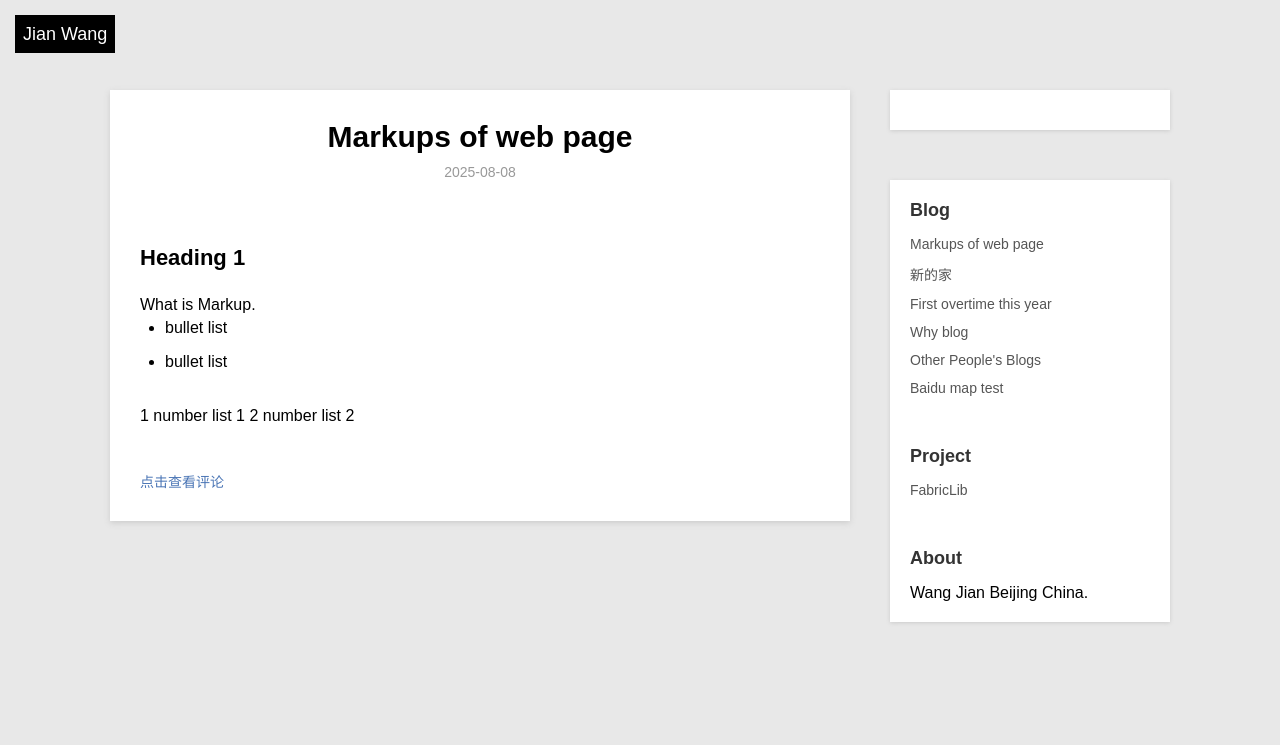
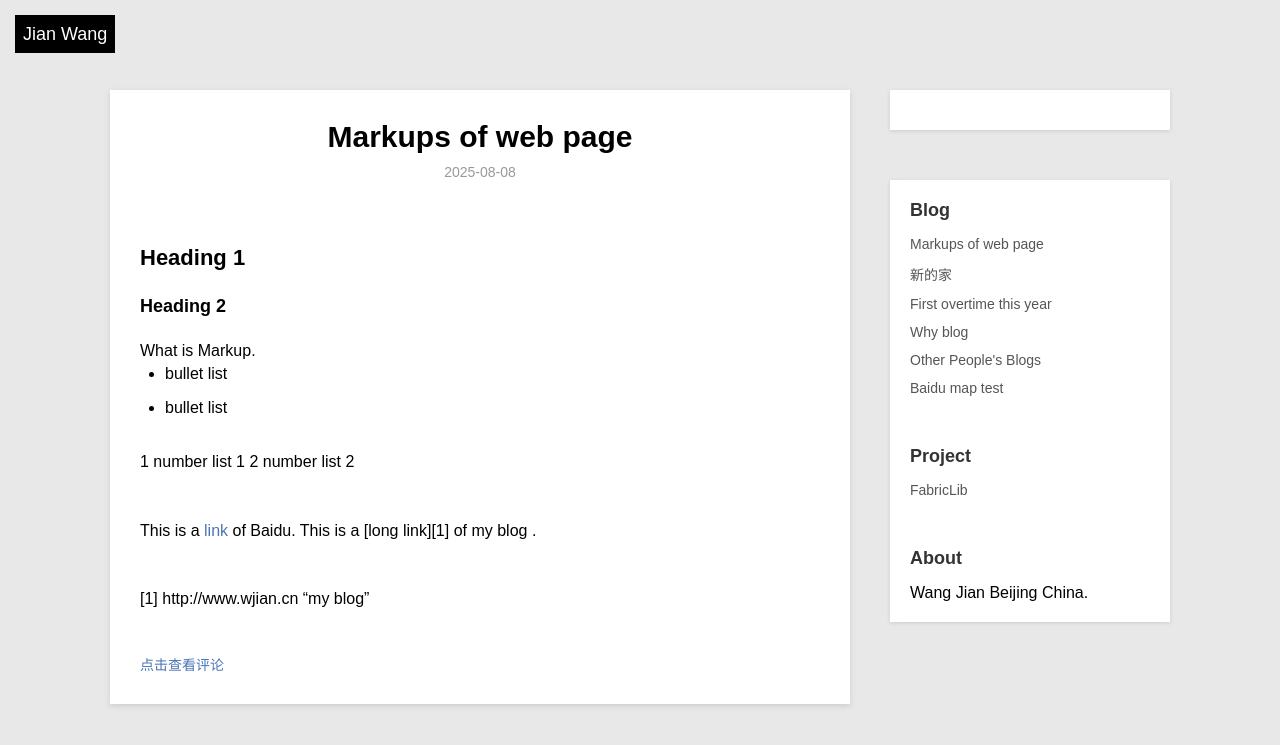
Before and after one commit to JuuW/blog, a Jekyll site: the page built from _posts/blog/2025-08-08-demo.md, in a window 1280 px wide. Shown: the top 745 px of the page. Built offline with Jekyll 4.4.1, drawn with Linux system fonts in a browser that asks for light colours.

Commit message:
Update 2025-08-08-demo.md

```diff
--- a/_posts/blog/2025-08-08-demo.md
+++ b/_posts/blog/2025-08-08-demo.md
@@ -6,6 +6,7 @@ description: This demo page illustarte the markups which are used in this blog.
 ---
 
 ## Heading 1
+### Heading 2
 
 # What is Markup.
 
@@ -14,3 +15,9 @@ description: This demo page illustarte the markups which are used in this blog.
 
 1 number list 1
 2 number list 2
+
+This is a [link] of Baidu.
+This is a [long link][1] of my blog .
+
+[link]: http://www.baidu.com "home page of baidu"
+[1] http://www.wjian.cn "my blog"
```
